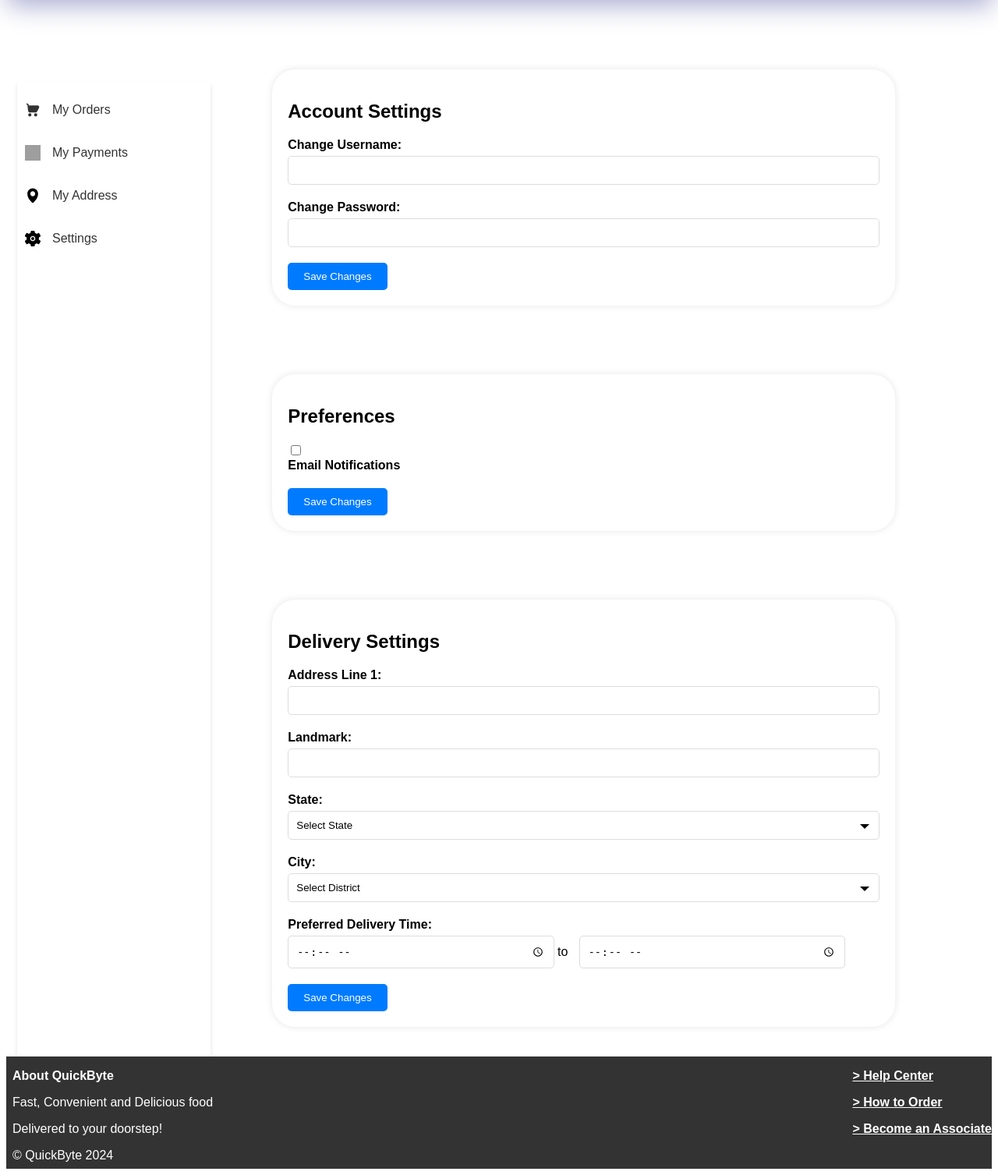
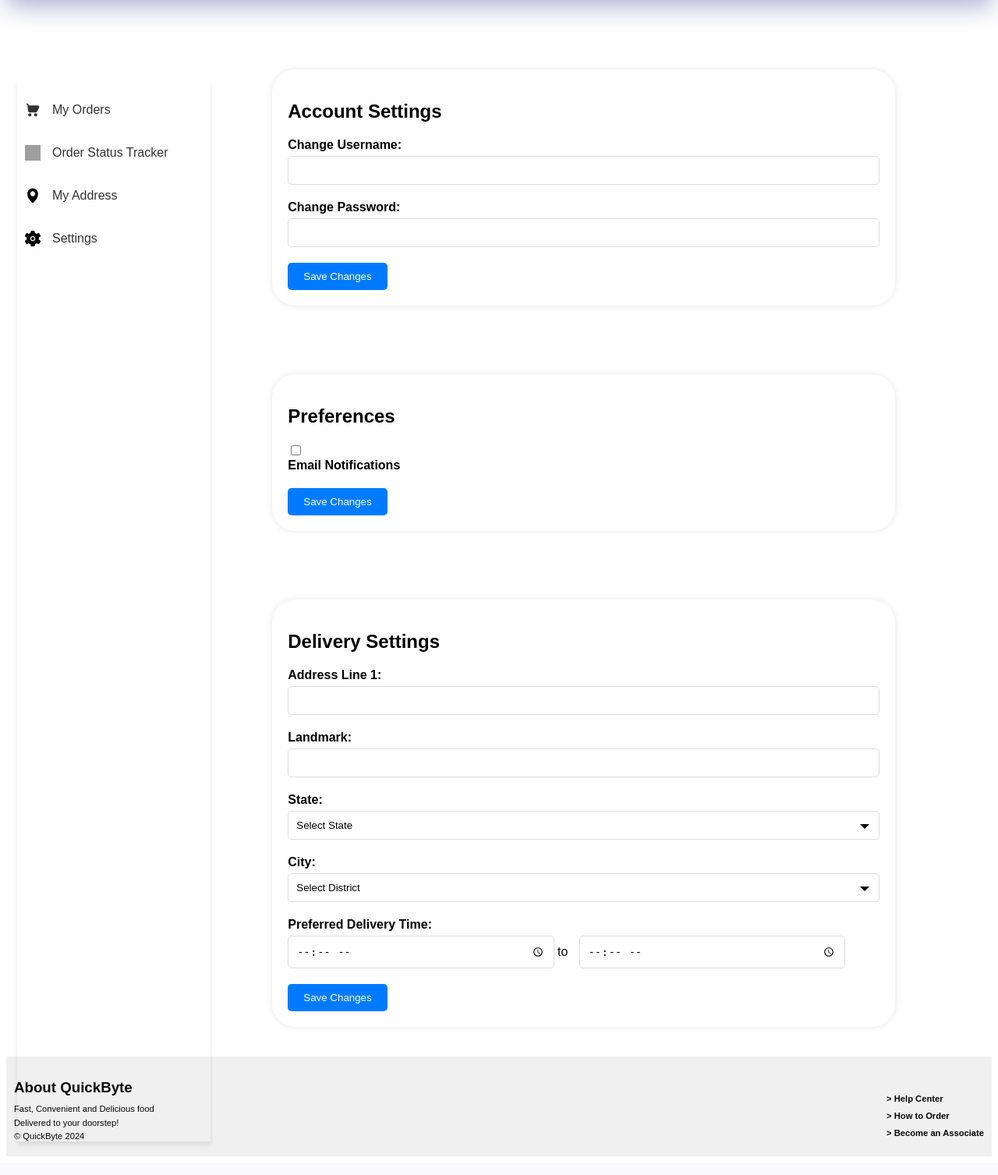
Before and after one commit to TechHubHQ/QuickByte, a Flask app: page /settings in a window 1280 px wide. Shown: the part 135-1642 px from the top of the page at 78% size. After the commit the page ends 1609 px from the top, so only its background shows below. Run offline with Flask 3, Linux system fonts and the light colour scheme; parts of the project's set-up code (start-up, migrations or seed data) failed here and were passed over; grey boxes are pictures that could not be loaded.

Commit message:
BUG-FIX: Fixed footer alignment and Order Status Tracker SVG

```diff
--- a/Frontend/Static/styles/Profile.css
+++ b/Frontend/Static/styles/Profile.css
@@ -76,7 +76,7 @@ nav a img {
   position: absolute;
   left: 13px;
   top: 161px;
-  width: 200px;
+  width: 248px;
   bottom:120px;
   box-shadow: 0px 4px 6px rgba(0, 0, 0, 0.1);
 }
@@ -136,8 +136,8 @@ nav a img {
   margin-bottom: 2%;
   margin-top: 2%;
   margin-right: 2%;
-  margin-left: 17%;
-  width:70%;
+  margin-left: 20%;
+  width:65%;
   border-radius: 10px;
   box-shadow: 0px 4px 6px rgba(0, 0, 0, 0.1);
 }
--- a/Frontend/Static/styles/Settings.css
+++ b/Frontend/Static/styles/Settings.css
@@ -226,44 +226,48 @@ body {
     background: #d32f2f;
   }
 
-  /*footer*/
-
+  /* Footer */
   footer {
-    background: #333;
-    color: #fff;
+    background-color: rgb(240, 240, 240);
+    color: rgb(10, 10, 10);
+    text-align: center;
+    padding: 10px;
     display: flex;
     justify-content: space-between;
-    position: relative;
-    width: 100%;
-    bottom: 0;
-    left: 0;
-    right: 0;
   }
 
   .footer-left {
-    width: 80%;
+    flex: 1;
+    text-align: left;
+    margin-bottom: 10px;
   }
 
   .footer-left h3 {
-    font-size: 1rem;
-    font-weight: bold;
-    margin-bottom: 1rem;
-    margin-left: 0.5em;
+    margin-bottom: 10px;
   }
 
   .footer-left p {
-    margin-bottom: 0.5rem;
-    margin-left: 0.5em;
+    margin: 0;
+    font-size: 70%;
+  }
+
+  .footer-left p + p {
+    margin-top: 0.5em;
+  }
+
+
+  .footer-right {
+    margin-top: 3%;
+    display: flex;
+    flex-direction: column;
+    align-items: flex-start;
+    gap: 10px;
+    font-size: 70%;
   }
 
   .footer-right a {
-    display: block;
-    color: #fff;
-    margin-top: 1em;
-  }
-
-  .footer-right a:hover {
-    text-decoration: underline;
+    color: rgb(6, 6, 6);
+    text-decoration: none;
   }
 
 @media (max-width: 600px) {
@@ -305,6 +309,10 @@ body {
         display: flex;
     }
 
+    .card {
+      margin-left: 19%;
+    }
+
 }
 
 @media (max-width: 1000px) {
--- a/Frontend/Templates/Help_Center.html
+++ b/Frontend/Templates/Help_Center.html
@@ -73,7 +73,7 @@
       <div class="footer-right">
         <b><a href="{{ url_for('help') }}">> Help Center</a></b>
         <b><a href="#">> How to Order</a></b>
-              <b><a href="#">> Become an Associate</a></b>
+        <b><a href="{{ url_for('associate') }}">> Become an Associate</a></b>
       </div>
     </footer>
 
--- a/Frontend/Templates/Profile.html
+++ b/Frontend/Templates/Profile.html
@@ -44,9 +44,9 @@
             My Orders
           </a>
 
-          <a class="sidebar-link" href="#">
-            <img src="{{ url_for('static', filename='Images/svg/credit-card.svg')}}" class="sidebar-icon" alt="Orders" height="20px" width="20px">
-            My Payments
+          <a class="sidebar-link" href="{{ url_for('order_status_tracker') }}">
+            <img src="{{ url_for('static', filename='Images/svg/order-tracking.svg')}}" class="sidebar-icon" alt="Orders" height="20px" width="20px">
+            Order Status Tracker
           </a>
 
           <a class="sidebar-link" href="{{ url_for('my_address') }}">
--- a/Frontend/Templates/Settings.html
+++ b/Frontend/Templates/Settings.html
@@ -49,9 +49,9 @@
           My Orders
         </a>
 
-        <a class="sidebar-link" href="#">
-          <img src="{{ url_for('static', filename='Images/svg/credit-card.svg')}}" class="sidebar-icon" alt="Orders" height="20px" width="20px">
-          My Payments
+        <a class="sidebar-link" href="{{ url_for('order_status_tracker') }}">
+          <img src="{{ url_for('static', filename='Images/svg/order-tracking.svg')}}" class="sidebar-icon" alt="Orders" height="20px" width="20px">
+          Order Status Tracker
         </a>
 
         <a class="sidebar-link" href="{{ url_for('my_address') }}">
@@ -145,9 +145,9 @@
       <p>&copy; QuickByte 2024</p>
     </div>
     <div class="footer-right">
-      <b><a href="#">> Help Center</a></b>
+      <b><a href="{{ url_for('help') }}">> Help Center</a></b>
       <b><a href="#">> How to Order</a></b>
-      <b><a href="#">> Become an Associate</a></b>
+      <b><a href="{{ url_for('associate') }}">> Become an Associate</a></b>
     </div>
   </footer>
 
```
Also changed, not shown: Frontend/Static/styles/Help_Center.css (+27 -22 lines). Lines whose indentation alone changed are shown as unchanged.
